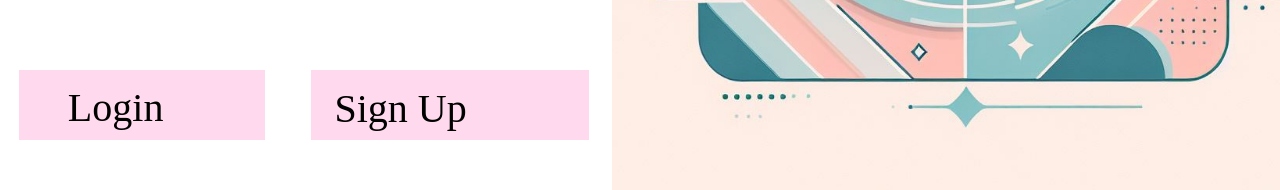
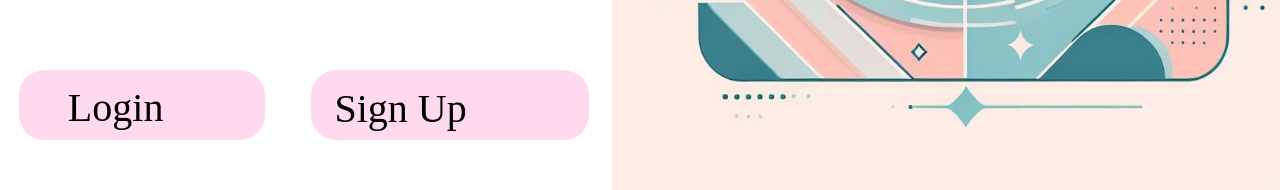
Before and after one commit to nagalil-hanoj-hteal3/CrossConnect, a React (Vite) app in the folder my-react-app/: page / in a window 1280 px wide. Shown: the part 586-776 px from the top of the page. Built offline with nearby package versions, Linux system fonts and the light colour scheme; a web font is replaced by a local one.

Commit message:
small rounds for buttons

```diff
--- a/my-react-app/src/css/login.css
+++ b/my-react-app/src/css/login.css
@@ -24,6 +24,7 @@
   top: 85%;
   width: 36%;
   border: none;
+  border-radius: 25px;
   transition: transform 0.3s, box-shadow 0.3s;
 }
 
@@ -39,6 +40,7 @@
   height: 68px;
   position: relative;
   width: 80%;
+  border-radius: 25px;
 }
 
 .login .text-wrapper {
@@ -59,6 +61,7 @@
   height: 70px;
   position: relative;
   width: 100%;
+  border-radius: 25px;
 }
 
 .login .login-button {
@@ -69,6 +72,7 @@
   position: absolute;
   top: 85%;
   width: 32%;
+  border-radius: 25px;
   transition: transform 0.3s, box-shadow 0.3s;
 }
 
```
